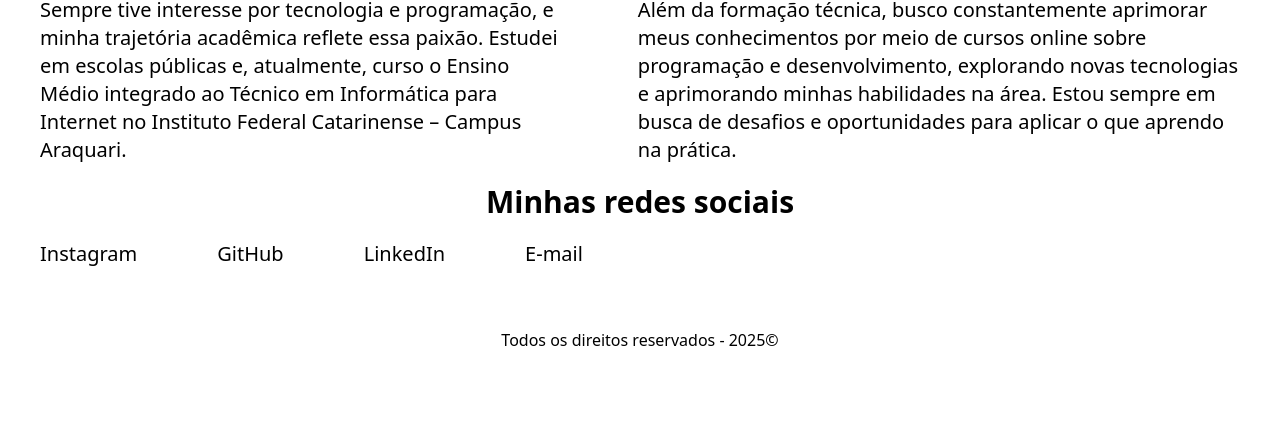
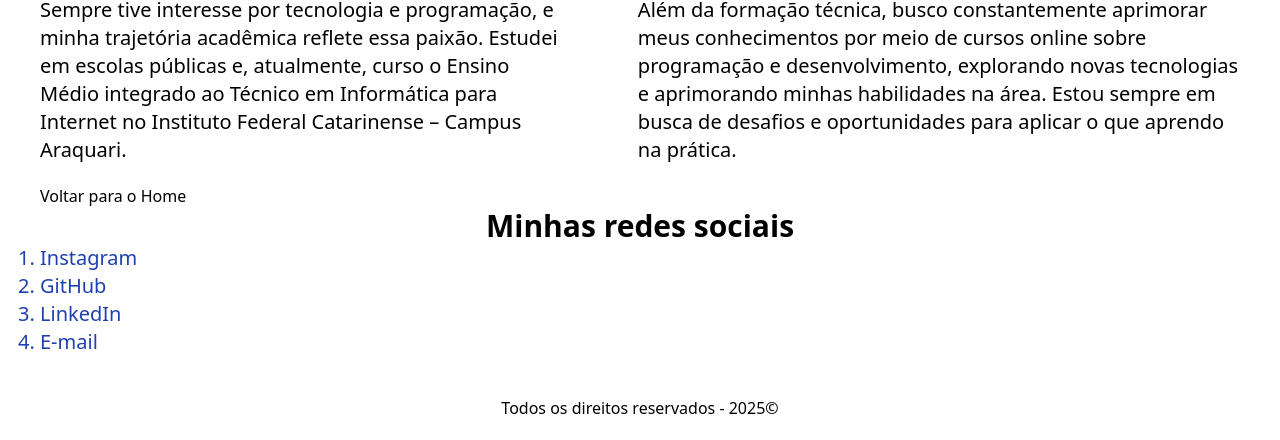
Before and after one commit to ProjetoIntegrador-2-2025/portfolio, a plain HTML site: page nicole.html in a window 1280 px wide. Shown: the part 600-1040 px from the top of the page. Before the commit the page ends 972 px from the top, so only its background shows below. Drawn offline with nearby package versions, Linux system fonts and the light colour scheme.

Commit message:
STYLE: change in social list style

```diff
--- a/nicole.html
+++ b/nicole.html
@@ -87,17 +87,19 @@
             oportunidades para aplicar o que aprendo na prática.
           </p>
         </div>
+
+        <a href="index.html">Voltar para o Home</a>
       </section>
 
       <section id="social">
         <h2 class="text-3xl font-bold text-center py-15">
           Minhas redes sociais
         </h2>
-        <ul class="grid text-center lg:flex lg:gap-20">
-          <li class="text-xl py-5"><a href="">Instagram</a></li>
-          <li class="text-xl py-5"><a href="">GitHub</a></li>
-          <li class="text-xl py-5"><a href="">LinkedIn</a></li>
-          <li class="text-xl py-5"><a href="">E-mail</a></li>
+        <ul class="list-decimal text-xl text-blue-800">
+          <li class=""><a href="">Instagram</a></li>
+          <li class=""><a href="">GitHub</a></li>
+          <li class=""><a href="">LinkedIn</a></li>
+          <li class=""><a href="">E-mail</a></li>
         </ul>
       </section>
     </main>
```
